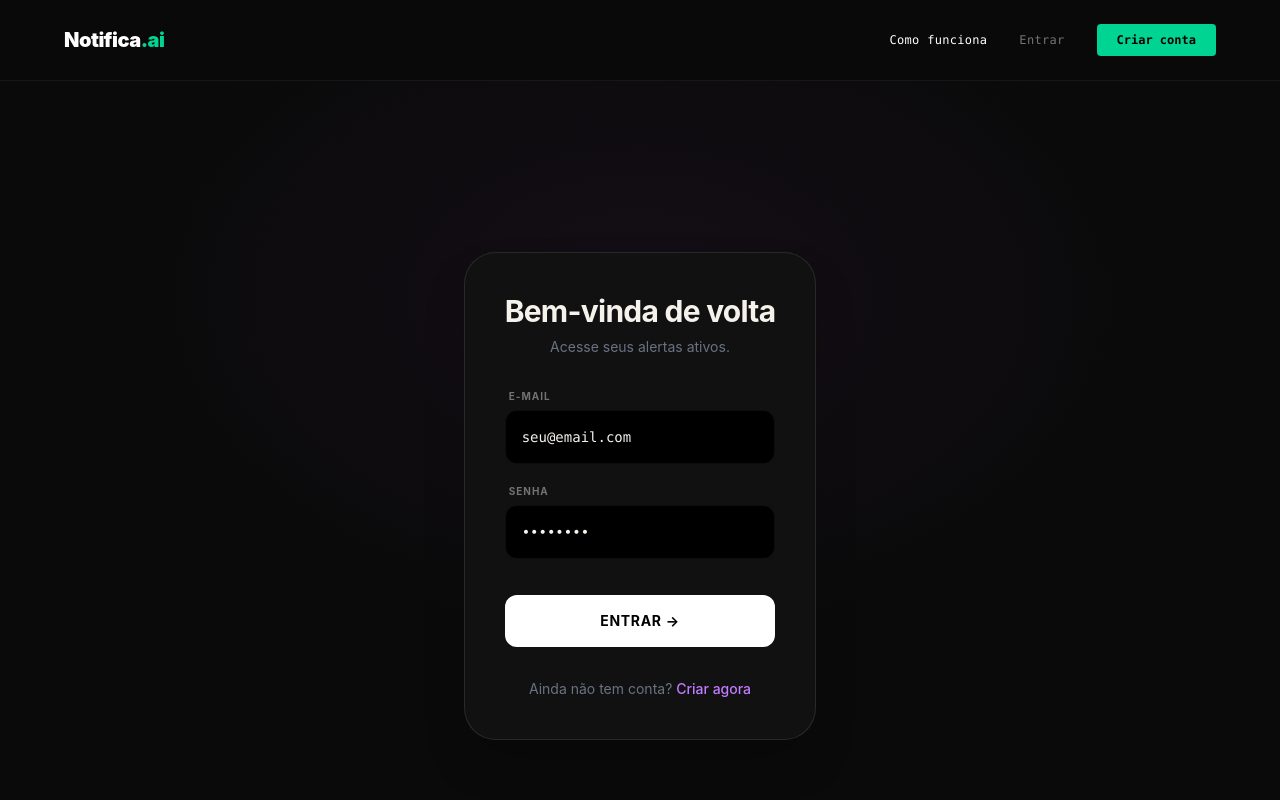
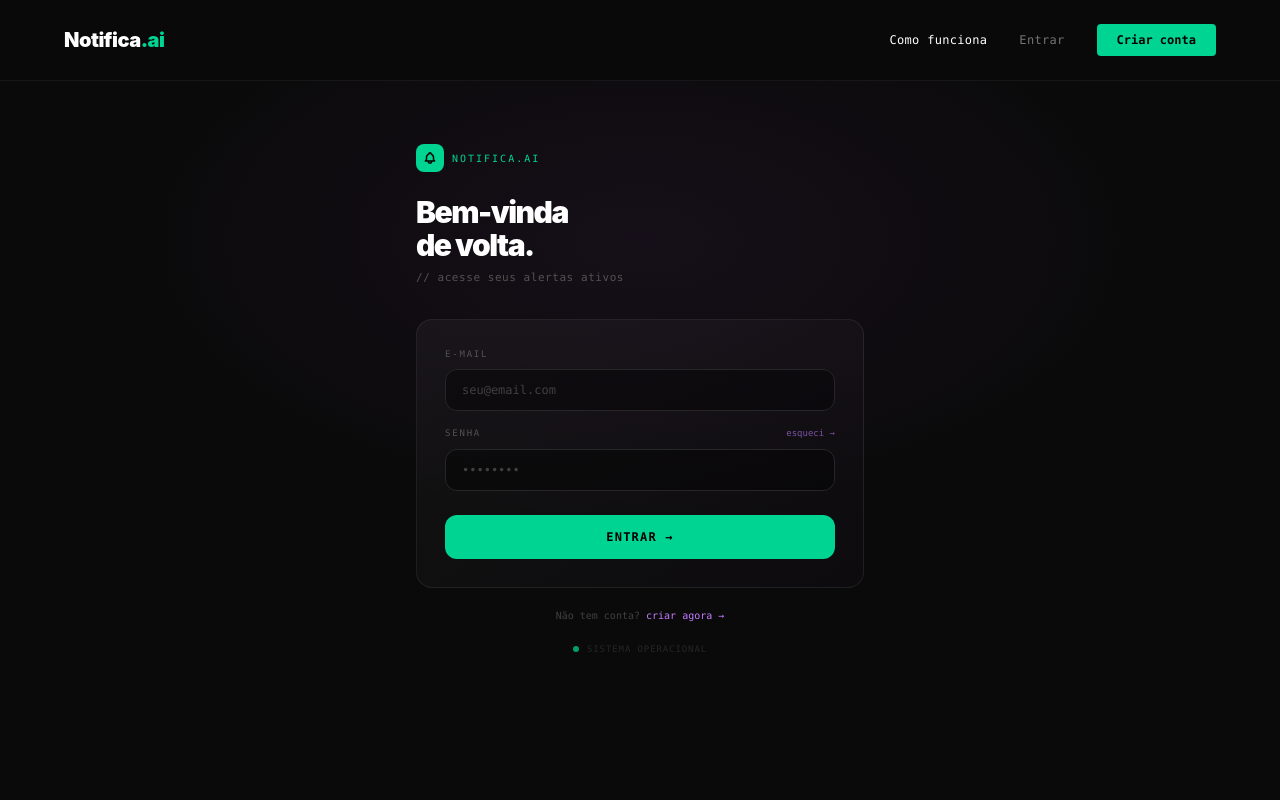
Before and after one commit to Aishabrito/notifica-ai, a React (Vite) app in the folder frontend/: page /login in a window 1280 px wide. Shown: the top 800 px of the page. Built offline with nearby package versions, Linux system fonts and the light colour scheme; no server answers.

Commit message:
feat(auth/ui): redirecionamento por role e redesign da tela de login

```diff
--- a/frontend/src/components/modals/feedbackModal.tsx
+++ b/frontend/src/components/modals/feedbackModal.tsx
@@ -1,7 +1,5 @@
-// src/components/FeedbackModal.tsx
 import { useState } from "react";
-import { useAuth } from "../contexts/AuthContext";
-
+import { useAuth } from "../../contexts/AuthContext";
 const API = "https://notifica-ai.onrender.com";
 
 type Status = "idle" | "loading" | "success" | "error";
--- a/frontend/src/pages/ComoFunciona.tsx
+++ b/frontend/src/pages/ComoFunciona.tsx
@@ -81,7 +81,7 @@
       </section>
 
       {/* PARA QUEM É */}
-      <section className="px-6 md:px-16 py-16 md:py-24 border-b border-white/[0.05]">
+      <section className="px-6 md:px-16 py-16 md:py-24 border-b border-white/5">
         <Reveal>
           <Label>// para quem é</Label>
           <h2 className="text-4xl md:text-5xl font-black tracking-tighter mb-10 md:mb-14 leading-tight">Qualquer site.<br />Qualquer mudança.</h2>
@@ -108,7 +108,7 @@
 
 {/* 3 PASSOS */}
 <section
-  className="px-6 md:px-16 py-16 md:py-24 border-b border-white/[0.05]"
+  className="px-6 md:px-16 py-16 md:py-24 border-b border-white/5"
   style={{
     background:
       "radial-gradient(ellipse 80% 60% at 50% 100%, rgba(108,52,131,0.08) 0%, transparent 70%), #0a0a0a",
@@ -166,9 +166,9 @@
 </section>
 
       {/* NA PRÁTICA */}
-      <section className="px-6 md:px-16 py-16 md:py-24 border-b border-white/[0.05] relative overflow-hidden">
+      <section className="px-6 md:px-16 py-16 md:py-24 border-b border-white/5 relative overflow-hidden">
         {/* Escondi a bola de blur no mobile porque pode vazar da tela, volta no desktop */}
-        <div className="hidden md:block absolute top-1/2 -translate-y-1/2 left-0 w-[400px] h-[400px] rounded-full blur-[100px] pointer-events-none bg-purple-900/15" />
+        <div className="hidden md:block absolute top-1/2 -translate-y-1/2 left-0 w-100 h-100 rounded-full blur-[100px] pointer-events-none bg-purple-900/15" />
 
         <div className="grid grid-cols-1 lg:grid-cols-2 gap-12 lg:gap-24 items-center max-w-6xl mx-auto">
           <Reveal>
--- a/frontend/src/pages/Login.tsx
+++ b/frontend/src/pages/Login.tsx
@@ -1,14 +1,13 @@
+// src/pages/Login.tsx
 import { useState } from "react";
 import { Link, useNavigate } from "react-router-dom";
 import { useAuth } from "../contexts/AuthContext";
-import { Navbar }   from "../components/navbar";
-import { Footer }   from "../components/footer";
-import { AuthCard } from "../components/auth-card";
-import { Input }    from "../components/input";
+import { Navbar } from "../components/navbar";
+import { Footer } from "../components/footer";
 
 export default function Login() {
   const { login } = useAuth();
-  const navigate = useNavigate();
+  const navigate  = useNavigate();
 
   const [email, setEmail]     = useState("");
   const [senha, setSenha]     = useState("");
@@ -19,70 +18,131 @@
     e.preventDefault();
     setErro(null);
     setLoading(true);
-    const mensagemErro = await login(email, senha);
+
+    const { erro: mensagemErro, role } = await login(email, senha);
     setLoading(false);
-    if (mensagemErro) return setErro(mensagemErro);
-    navigate("/dashboard");
+
+    if (mensagemErro) {
+      setErro(mensagemErro);
+      return;
+    }
+
+    navigate(role === "admin" ? "/admin" : "/dashboard");
   };
 
   return (
     <>
       <Navbar />
       <div
-        // 🛠️ Adicionado: flex, items-center, justify-center, px-6 e py-24 para responsividade
-        className="min-h-screen flex items-center justify-center px-6 py-24 bg-[#0a0a0a] selection:bg-purple-500 selection:text-white"
-        style={{ background: 'radial-gradient(ellipse 60% 50% at 50% 30%, rgba(108,52,131,0.1) 0%, transparent 70%), #0a0a0a' }}
+        className="min-h-screen flex items-center justify-center px-4 py-24 selection:bg-purple-500 selection:text-white"
+        style={{ background: "radial-gradient(ellipse 60% 50% at 50% 30%, rgba(108,52,131,0.12) 0%, transparent 70%), #0a0a0a" }}
       >
-        <AuthCard
-          title="Bem-vinda de volta"
-          subtitle="Acesse seus alertas ativos."
-          footer={
-            <>
-              Ainda não tem conta?{" "}
-              <Link to="/cadastro" className="text-purple-400 font-medium hover:underline">
-                Criar agora
-              </Link>
-            </>
-          }
+        <div className="w-full max-w-md relative">
+
+          {/* Brilho decorativo */}
+          <div className="absolute -top-20 -left-20 w-64 h-64 bg-purple-600/5 rounded-full blur-3xl -z-10" />
+
+          {/* Header */}
+          <div className="mb-8">
+            <div className="flex items-center gap-2 mb-6">
+              <div className="w-7 h-7 bg-emerald-400 rounded-lg flex items-center justify-center">
+                <svg className="w-3.5 h-3.5 text-black" viewBox="0 0 24 24" fill="none" stroke="currentColor" strokeWidth="2.5">
+                  <path strokeLinecap="round" strokeLinejoin="round" d="M15 17h5l-1.405-1.405A2.032 2.032 0 0118 14.158V11a6.002 6.002 0 00-4-5.659V5a2 2 0 10-4 0v.341C7.67 6.165 6 8.388 6 11v3.159c0 .538-.214 1.055-.595 1.436L4 17h5m6 0v1a3 3 0 11-6 0v-1m6 0H9" />
+                </svg>
+              </div>
+              <span className="font-mono text-[10px] text-emerald-400 tracking-[0.2em] uppercase">Notifica.ai</span>
+            </div>
+
+            <h1 className="text-3xl font-black tracking-tighter text-white leading-[1.1] mb-2">
+              Bem-vinda<br />de volta.
+            </h1>
+            <p className="font-mono text-[11px] text-neutral-600 tracking-[0.05em]">
+              // acesse seus alertas ativos
+            </p>
+          </div>
+
+          {/* Card */}
+          <div
+            className="rounded-2xl border border-white/[0.07] p-7"
+            style={{ background: "linear-gradient(145deg, rgba(255,255,255,0.04) 0%, rgba(108,52,131,0.03) 100%)" }}
           >
-          <form onSubmit={handleSubmit} className="space-y-5 w-full max-w-sm sm:max-w-md mx-auto">
-            <Input
+            <form onSubmit={handleSubmit} className="space-y-4">
+
+              {/* Email */}
+              <div>
+                <label className="block font-mono text-[9px] uppercase tracking-[0.2em] text-neutral-600 mb-2">
+                  E-mail
+                </label>
+                <input
                   type="email"
-              label="E-mail"
                   placeholder="seu@email.com"
                   value={email}
                   onChange={(e) => setEmail(e.target.value)}
                   required
+                  className="w-full bg-black/40 border border-neutral-800 rounded-xl px-4 py-3 font-mono text-xs text-white placeholder-neutral-700 outline-none focus:border-purple-500/50 transition-all"
                 />
-            <Input
+              </div>
+
+              {/* Senha */}
+              <div>
+                <div className="flex items-center justify-between mb-2">
+                  <label className="font-mono text-[9px] uppercase tracking-[0.2em] text-neutral-600">
+                    Senha
+                  </label>
+                  <span className="font-mono text-[9px] text-purple-400/60 hover:text-purple-400 cursor-pointer transition-colors">
+                    esqueci →
+                  </span>
+                </div>
+                <input
                   type="password"
-              label="Senha"
                   placeholder="••••••••"
                   value={senha}
                   onChange={(e) => setSenha(e.target.value)}
                   required
+                  className="w-full bg-black/40 border border-neutral-800 rounded-xl px-4 py-3 font-mono text-xs text-white placeholder-neutral-700 outline-none focus:border-purple-500/50 transition-all"
                 />
+              </div>
 
+              {/* Erro */}
               {erro && (
-              <p className="font-mono text-[10px] md:text-xs text-red-400 bg-red-400/10 border border-red-400/20 px-4 py-3 rounded-lg">
-                {erro}
+                <p className="font-mono text-[10px] text-red-400 bg-red-400/5 border border-red-400/20 px-4 py-3 rounded-lg">
+                  ● {erro}
                 </p>
               )}
 
+              {/* Botão */}
               <button
                 type="submit"
                 disabled={loading}
-              className="w-full bg-white text-black font-bold py-4 rounded-xl hover:bg-purple-100 hover:shadow-[0_8px_30px_rgba(108,52,131,0.2)] transition-all mt-4 text-xs md:text-sm uppercase tracking-wider disabled:opacity-50 disabled:cursor-not-allowed"
+                className="w-full bg-emerald-400 hover:bg-emerald-300 disabled:opacity-50 disabled:cursor-not-allowed text-black font-bold py-3.5 rounded-xl font-mono text-xs uppercase tracking-widest hover:shadow-[0_8px_30px_rgba(16,185,129,0.3)] hover:-translate-y-0.5 active:scale-[0.99] transition-all mt-2"
               >
                 {loading ? (
                   <span className="flex items-center justify-center gap-2">
-                  <span className="w-4 h-4 border-2 border-black border-t-transparent rounded-full animate-spin" />
+                    <span className="w-3.5 h-3.5 border-2 border-black border-t-transparent rounded-full animate-spin" />
                     Entrando...
                   </span>
                 ) : "Entrar →"}
               </button>
             </form>
-        </AuthCard>
+          </div>
+
+          {/* Footer */}
+          <p className="text-center font-mono text-[10px] text-neutral-700 mt-5">
+            Não tem conta?{" "}
+            <Link to="/cadastro" className="text-purple-400 hover:text-purple-300 transition-colors">
+              criar agora →
+            </Link>
+          </p>
+
+          {/* Indicador de status */}
+          <div className="flex items-center justify-center gap-2 mt-5">
+            <span className="w-1.5 h-1.5 rounded-full bg-emerald-400 animate-pulse" />
+            <span className="font-mono text-[9px] text-neutral-800 uppercase tracking-widest">
+              sistema operacional
+            </span>
+          </div>
+
+        </div>
       </div>
       <Footer />
     </>
```
Also changed, not shown: frontend/src/contexts/AuthContext.tsx (+21 -10 lines), 1 other file (tests, documents, lock files or other folders). Lines whose indentation alone changed are shown as unchanged.
